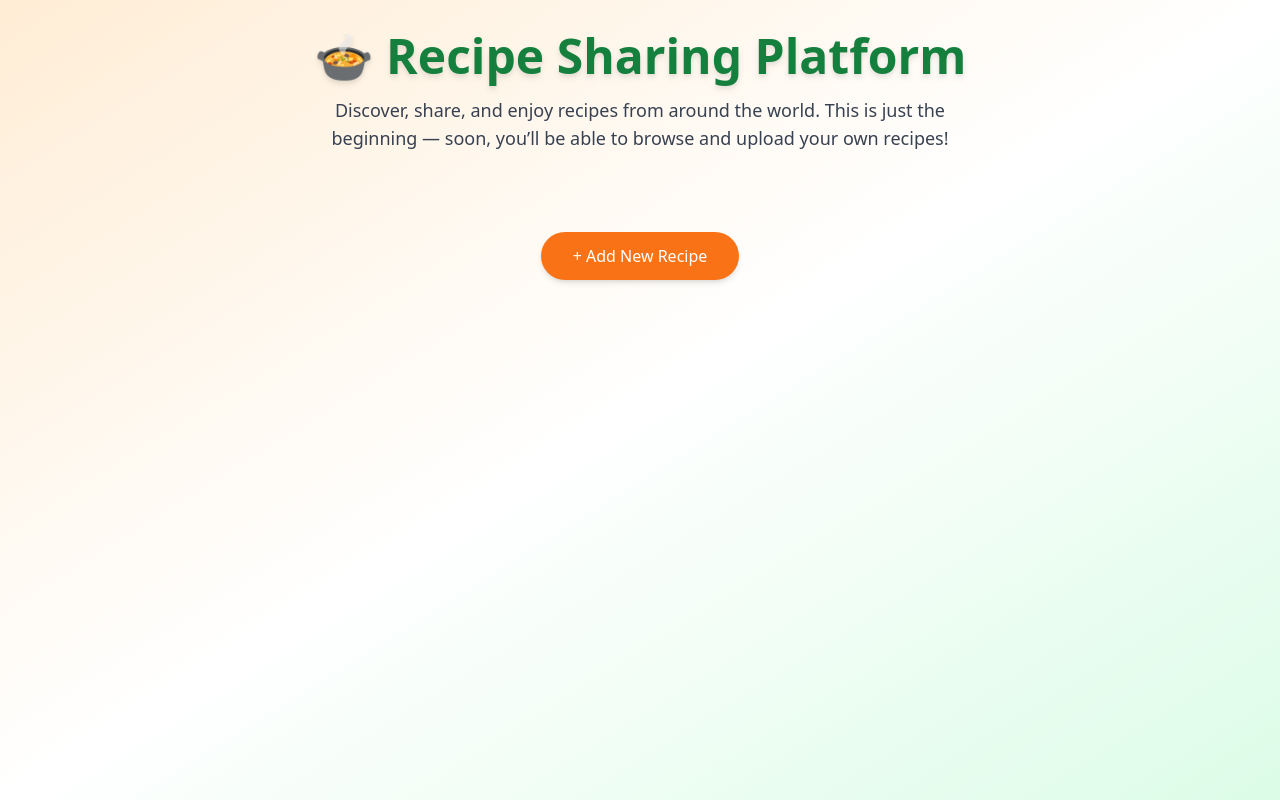
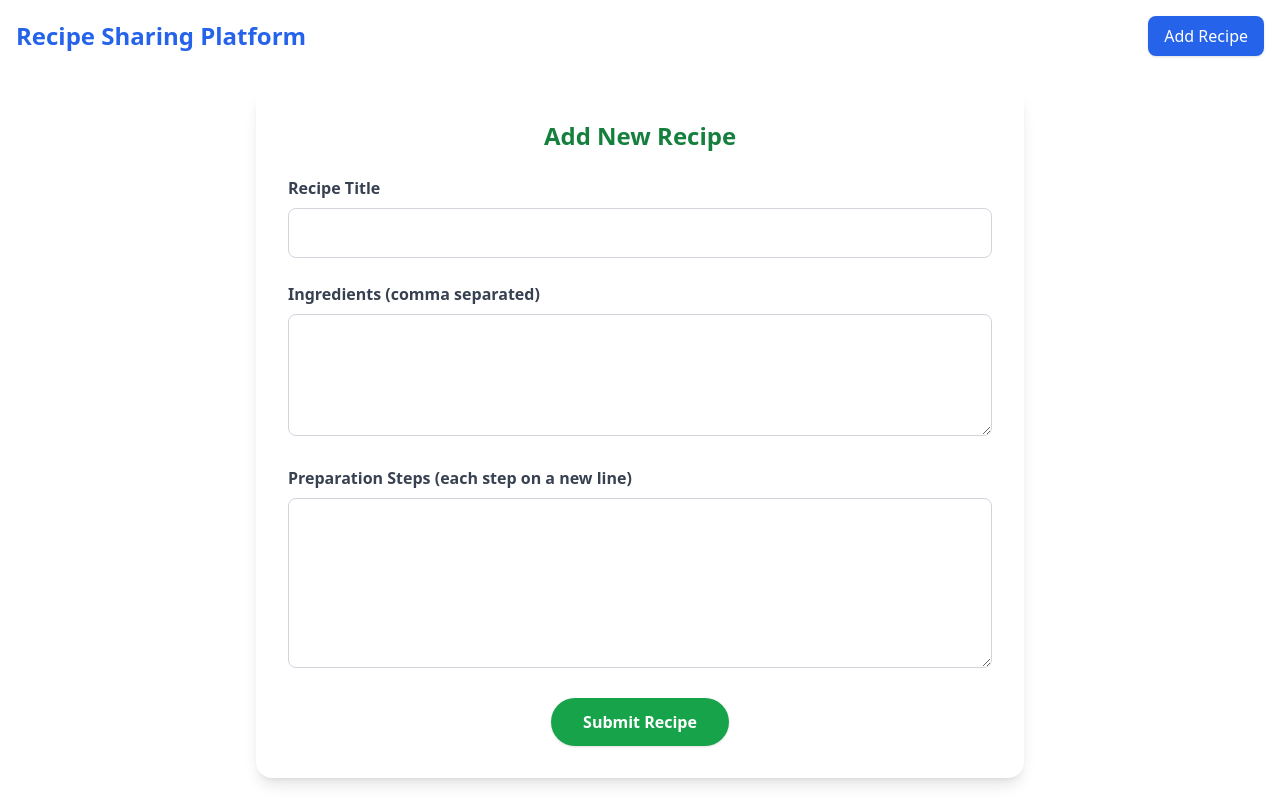
Before and after one commit to mangyvee/alx-fe-reactjs, a React (Vite) app in the folder recipe-sharing-platform/: page /add-recipe in a window 1280 px wide. Built offline with nearby package versions, Linux system fonts and the light colour scheme.

Commit message:
Add routing for HomePage, RecipeDetail, and AddRecipeForm in App.jsx

```diff
--- a/recipe-sharing-platform/src/App.jsx
+++ b/recipe-sharing-platform/src/App.jsx
@@ -1,31 +1,35 @@
 import React from "react";
-import { BrowserRouter as Router, Routes, Route } from "react-router-dom";
+import { BrowserRouter as Router, Routes, Route, Link } from "react-router-dom";
 import HomePage from "./components/HomePage";
 import RecipeDetail from "./components/RecipeDetail";
+import AddRecipeForm from "./components/AddRecipeForm";
 
 function App() {
   return (
     <Router>
-      {/* Keep your existing gradient, header, and subheading */}
-      <div className="min-h-screen bg-gradient-to-br from-orange-100 via-white to-green-100 flex flex-col items-center p-8">
-        <h1 className="text-5xl font-extrabold text-green-700 drop-shadow-md mb-4">
-          🍲 Recipe Sharing Platform
-        </h1>
-        <p className="text-lg text-gray-700 max-w-2xl text-center mb-10">
-          Discover, share, and enjoy recipes from around the world.
-          This is just the beginning — soon, you’ll be able to browse and upload your own recipes!
-        </p>
+      <div className="container mx-auto p-4">
+        {/* Navigation */}
+        <nav className="flex justify-between items-center mb-6">
+          <Link
+            to="/"
+            className="text-2xl font-bold text-blue-600 hover:text-blue-800"
+          >
+            Recipe Sharing Platform
+          </Link>
+          <Link
+            to="/add-recipe"
+            className="bg-blue-600 text-white px-4 py-2 rounded-lg shadow hover:bg-blue-700 transition"
+          >
+            Add Recipe
+          </Link>
+        </nav>
 
-        {/* Routes for HomePage and RecipeDetail */}
+        {/* Routes */}
         <Routes>
           <Route path="/" element={<HomePage />} />
           <Route path="/recipe/:id" element={<RecipeDetail />} />
+          <Route path="/add-recipe" element={<AddRecipeForm />} />
         </Routes>
-
-        {/* Example button */}
-        <button className="mt-10 px-8 py-3 bg-orange-500 text-white rounded-full shadow-md hover:bg-orange-600 transition">
-          + Add New Recipe
-        </button>
       </div>
     </Router>
   );
--- /dev/null
+++ b/recipe-sharing-platform/src/components/AddRecipeForm.jsx
@@ -0,0 +1,96 @@
+import React, { useState } from "react";
+
+const AddRecipeForm = () => {
+  const [title, setTitle] = useState("");
+  const [ingredients, setIngredients] = useState("");
+  const [instructions, setInstructions] = useState("");
+  const [errors, setErrors] = useState({});
+
+  const handleSubmit = (e) => {
+    e.preventDefault();
+
+    // Validation
+    const newErrors = {};
+    if (!title.trim()) newErrors.title = "Title is required";
+    if (!ingredients.trim() || ingredients.split(",").length < 2)
+      newErrors.ingredients = "Enter at least 2 ingredients, separated by commas";
+    if (!instructions.trim() || instructions.split("\n").length < 2)
+      newErrors.instructions = "Enter at least 2 steps";
+
+    setErrors(newErrors);
+
+    if (Object.keys(newErrors).length === 0) {
+      // Mock submission (replace with actual POST logic later)
+      console.log({ title, ingredients, instructions });
+
+      // Clear form
+      setTitle("");
+      setIngredients("");
+      setInstructions("");
+      alert("Recipe submitted successfully!");
+    }
+  };
+
+  return (
+    <div className="max-w-3xl mx-auto bg-white p-8 rounded-2xl shadow-lg mt-8">
+      <h2 className="text-2xl font-bold mb-6 text-center text-green-700">
+        Add New Recipe
+      </h2>
+      <form onSubmit={handleSubmit} className="space-y-6">
+        {/* Recipe Title */}
+        <div>
+          <label className="block mb-2 font-semibold text-gray-700">Recipe Title</label>
+          <input
+            type="text"
+            value={title}
+            onChange={(e) => setTitle(e.target.value)}
+            className={`w-full p-3 border rounded-lg focus:outline-none focus:ring-2 ${
+              errors.title ? "border-red-500 ring-red-200" : "border-gray-300 ring-green-200"
+            }`}
+          />
+          {errors.title && <p className="text-red-500 mt-1">{errors.title}</p>}
+        </div>
+
+        {/* Ingredients */}
+        <div>
+          <label className="block mb-2 font-semibold text-gray-700">Ingredients (comma separated)</label>
+          <textarea
+            value={ingredients}
+            onChange={(e) => setIngredients(e.target.value)}
+            className={`w-full p-3 border rounded-lg focus:outline-none focus:ring-2 ${
+              errors.ingredients ? "border-red-500 ring-red-200" : "border-gray-300 ring-green-200"
+            }`}
+            rows="4"
+          />
+          {errors.ingredients && <p className="text-red-500 mt-1">{errors.ingredients}</p>}
+        </div>
+
+        {/* Instructions */}
+        <div>
+          <label className="block mb-2 font-semibold text-gray-700">Preparation Steps (each step on a new line)</label>
+          <textarea
+            value={instructions}
+            onChange={(e) => setInstructions(e.target.value)}
+            className={`w-full p-3 border rounded-lg focus:outline-none focus:ring-2 ${
+              errors.instructions ? "border-red-500 ring-red-200" : "border-gray-300 ring-green-200"
+            }`}
+            rows="6"
+          />
+          {errors.instructions && <p className="text-red-500 mt-1">{errors.instructions}</p>}
+        </div>
+
+        {/* Submit Button */}
+        <div className="text-center">
+          <button
+            type="submit"
+            className="px-8 py-3 bg-green-600 text-white font-semibold rounded-full shadow hover:bg-green-700 transition"
+          >
+            Submit Recipe
+          </button>
+        </div>
+      </form>
+    </div>
+  );
+};
+
+export default AddRecipeForm;
```
